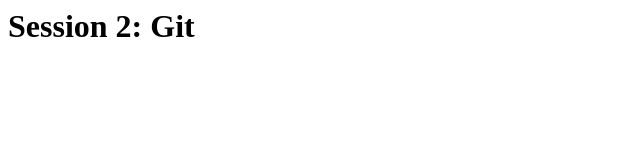
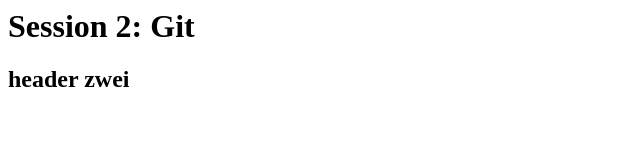
Before and after one commit to mateosenoner/html2, a plain HTML site: page index.html in a window 1280 px wide. Shown: the whole page, without its empty margins (0-640 px from the left). Drawn offline with Linux system fonts and the light colour scheme.

Commit message:
header 2 dazu

```diff
--- a/index.html
+++ b/index.html
@@ -1 +1,2 @@
 <h1>Session 2: Git</h1>
+<h2>header zwei</h2>
```
